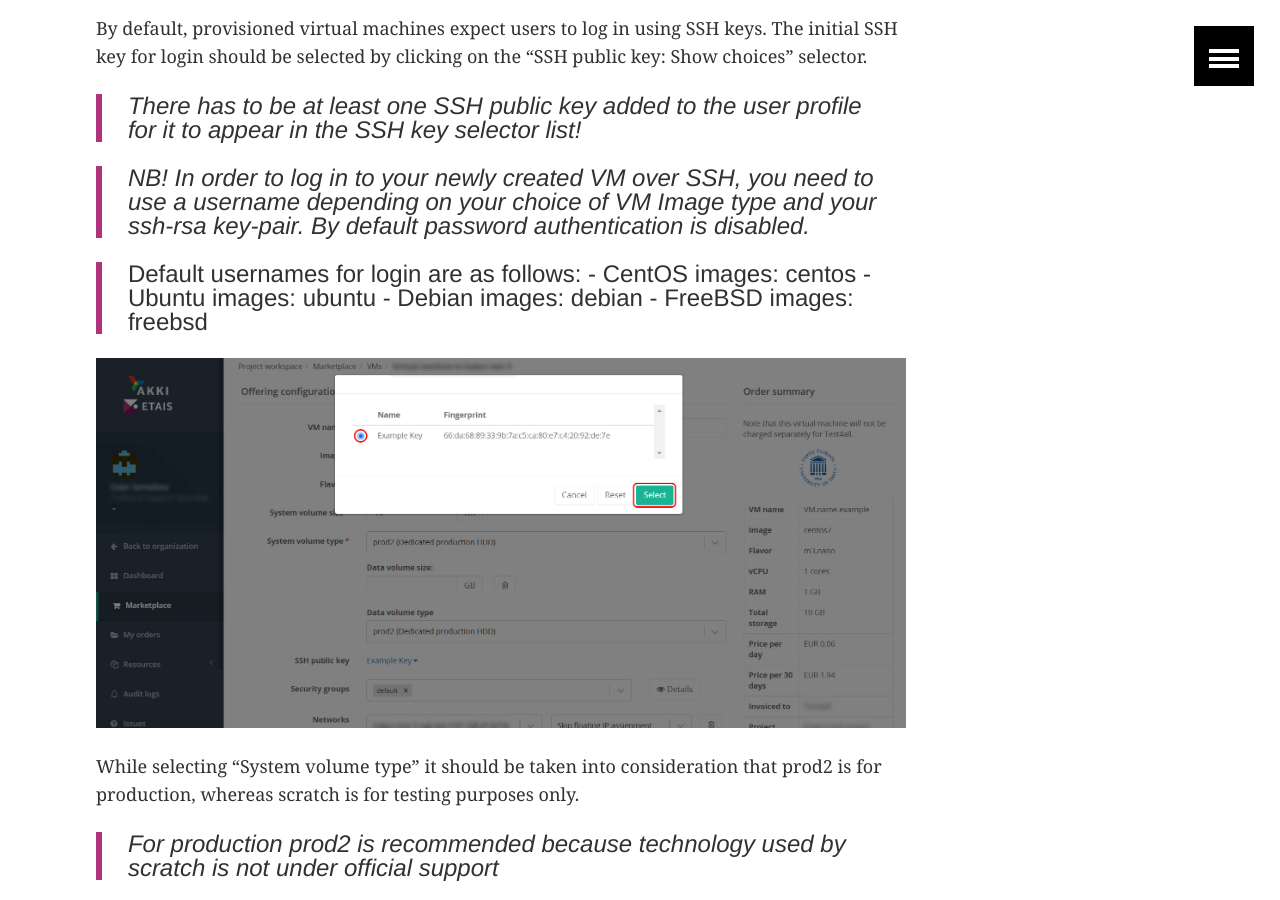
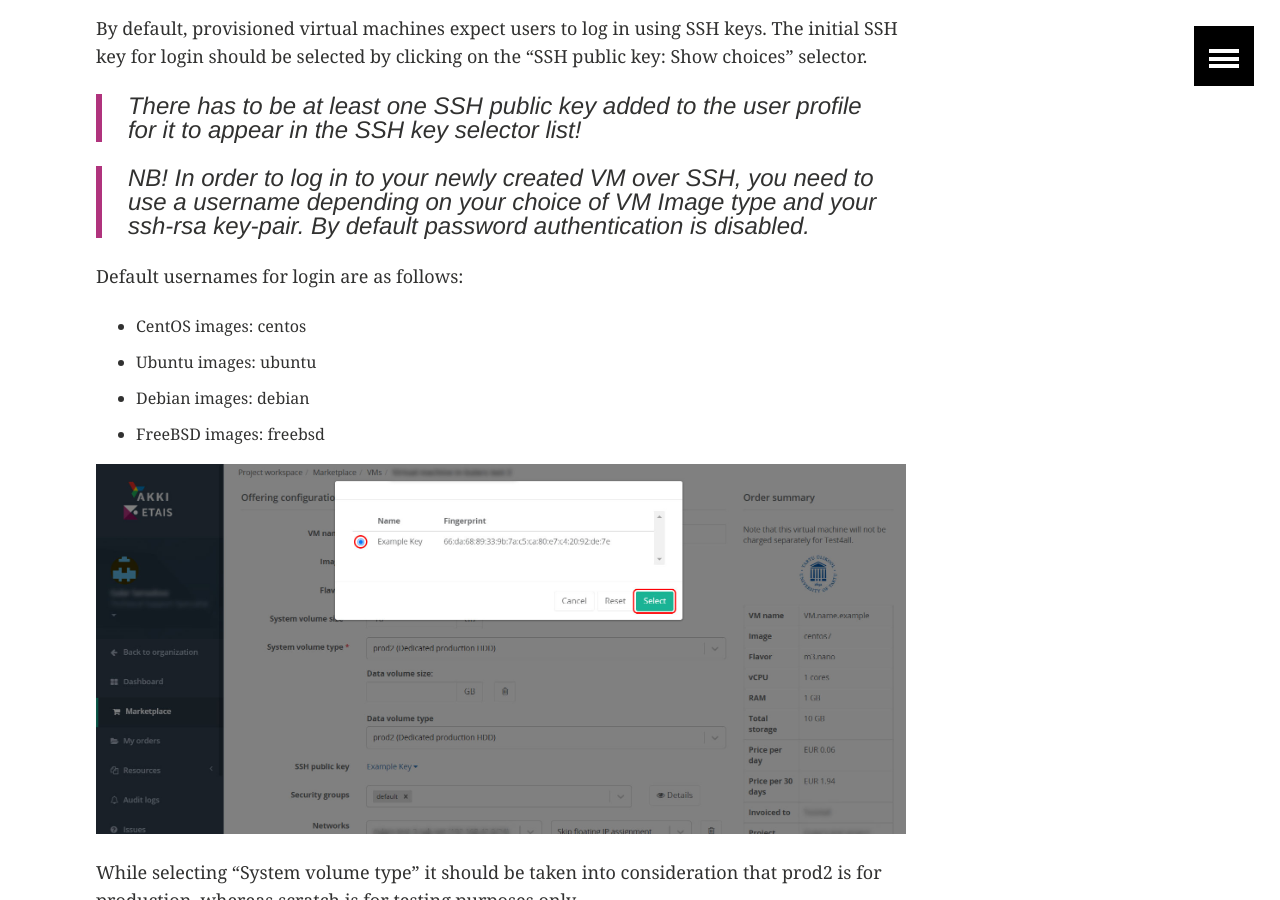
Before and after one commit to etais-ee/etais-web, a Jekyll site: the page built from using/self_service.md, in a window 1280 px wide and 900 px high, scrolled down 20369 px. Built offline with Jekyll 4.4.1, drawn with Linux system fonts in a browser that asks for light colours.

```diff
--- a/using/self_service.md
+++ b/using/self_service.md
@@ -283,11 +283,11 @@ By default, provisioned virtual machines expect users to log in using SSH keys.
 
 > *NB! In order to log in to your newly created VM over SSH, you need to use a username depending on your choice of VM Image type and your ssh-rsa key-pair. By default password authentication is disabled.*
 
-> Default usernames for login are as follows:
-    - CentOS images: centos
-    - Ubuntu images: ubuntu
-    - Debian images: debian
-    - FreeBSD images: freebsd
+Default usernames for login are as follows:
+- CentOS images: centos
+- Ubuntu images: ubuntu
+- Debian images: debian
+- FreeBSD images: freebsd
 
 ![Adding a VM - step 6](../images/project-vm-add-form-step6.jpg)
 
```
